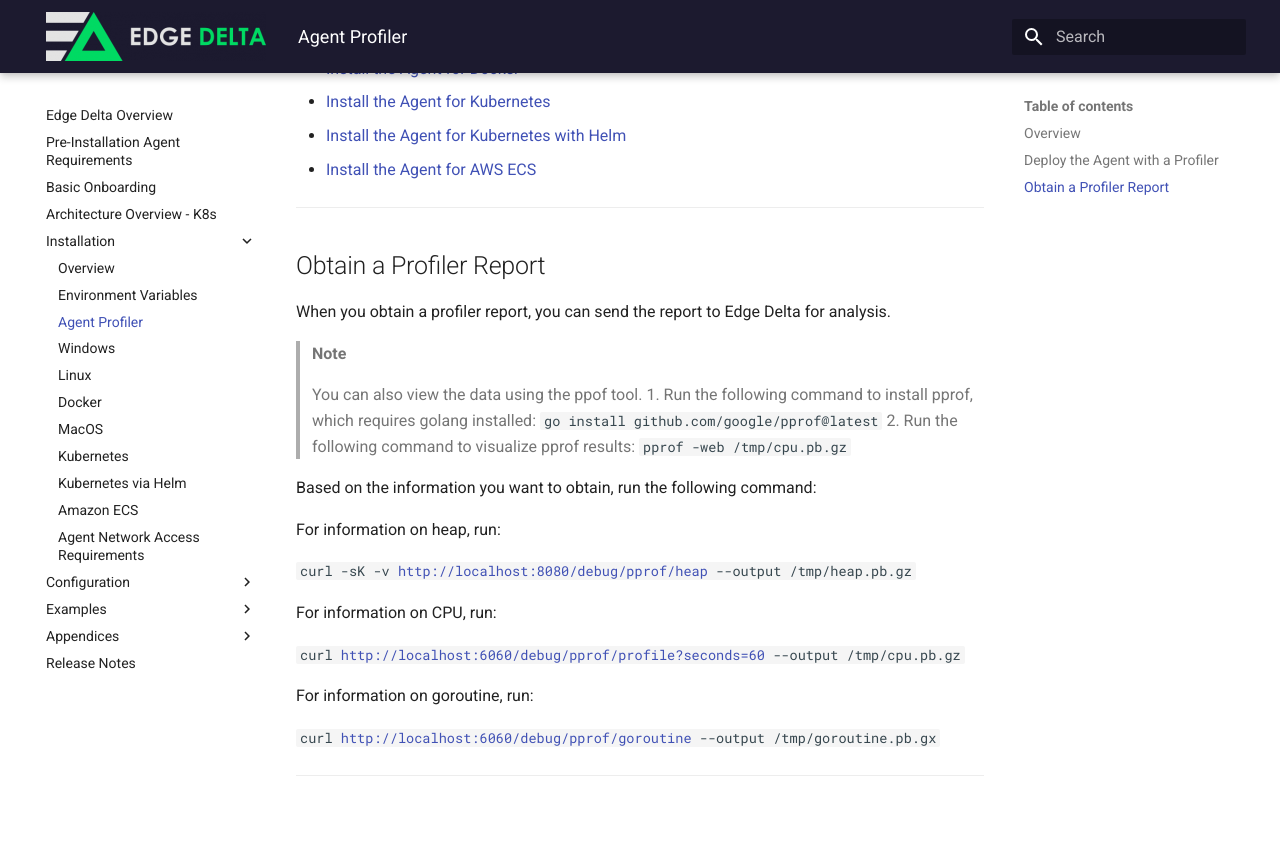
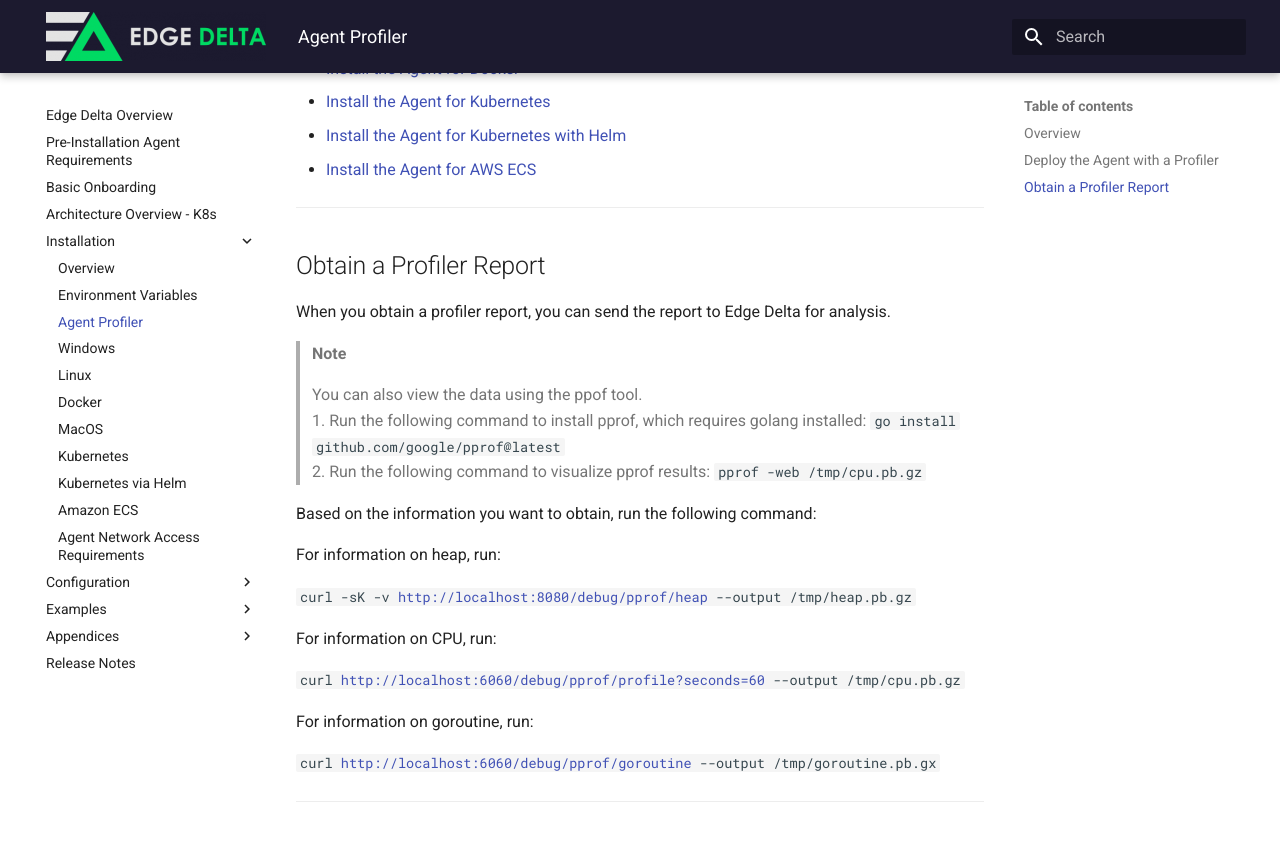
Before and after one commit to edgedelta/docs, an MkDocs documentation site: the page built from docs/installation/add-profiler-agent.md, in a window 1280 px wide and 900 px high, scrolled down 1547 px. Shown: the top 841 px of the window. Built offline with MkDocs 1.6.1 and Material for MkDocs 9.7.7, drawn with Linux system fonts in a browser that asks for light colours.

```diff
--- a/docs/installation/add-profiler-agent.md
+++ b/docs/installation/add-profiler-agent.md
@@ -68,10 +68,8 @@ When you obtain a profiler report, you can send the report to Edge Delta for ana
 > **Note**
 >
 > You can also view the data using the ppof tool.
-> 1. Run the following command to install pprof, which requires golang installed:
-<code>go install github.com/google/pprof@latest</code>
-> 2. Run the following command to visualize pprof results:
-<code>pprof -web /tmp/cpu.pb.gz</code>
+> <br> 1. Run the following command to install pprof, which requires golang installed: <code>go install github.com/google/pprof@latest</code>
+> <br> 2. Run the following command to visualize pprof results: <code>pprof -web /tmp/cpu.pb.gz</code>
 
 
 
```
